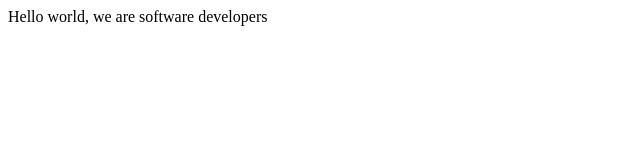
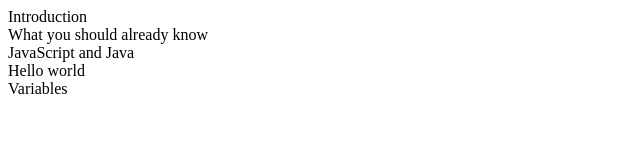
Before and after one commit to Bondok6/microverse-collaboration-3, a plain HTML site: page index.html in a window 1280 px wide. Shown: the whole page, without its empty margins (0-640 px from the left). Drawn offline with Linux system fonts and the light colour scheme.

Commit message:
3 user story

```diff
--- a/index.html
+++ b/index.html
@@ -9,7 +9,25 @@
     </head>
 
     <body>
-        Hello world, we are software developers
+        <script src="https://cdn.freecodecamp.org/testable-projects-fcc/v1/bundle.js"></script>
+
+        <main id="main-doc">
+            <section class="main-section">
+                <header>Introduction</header>
+            </section>
+            <section class="main-section">
+                <header>What you should already know </header>
+            </section>
+            <section class="main-section">
+                <header>JavaScript and Java</header>
+            </section>
+            <section class="main-section">
+                <header>Hello world</header>
+            </section>
+            <section class="main-section">
+                <header>Variables</header>
+            </section>
+        </main>
     </body>
 
 </html>
```
